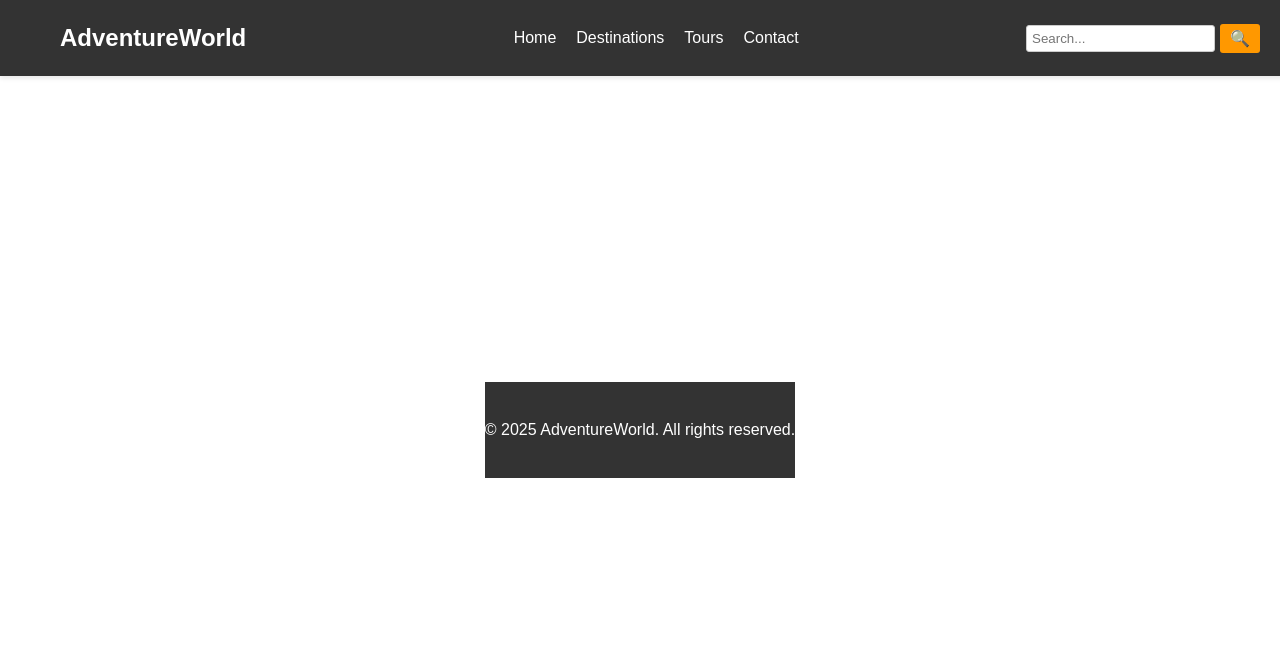
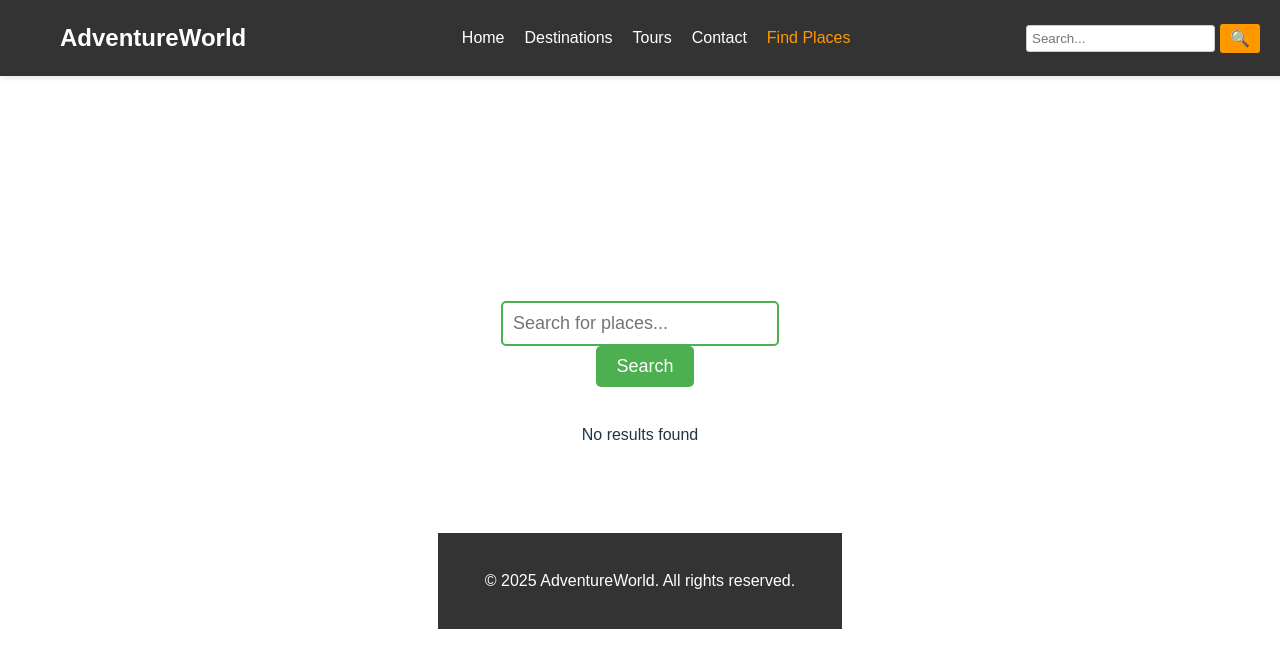
Before and after one commit to AhanafTahmid/AdventureWorld, a React (Vite) app: page /places in a window 1280 px wide. Shown: the top 668 px of the page. Built offline with nearby package versions, Linux system fonts and the light colour scheme.

Commit message:
adventureworld

```diff
--- a/package.json
+++ b/package.json
@@ -13,6 +13,7 @@
     "deploy": "gh-pages -d build"
   },
   "dependencies": {
+    "axios": "^1.7.9",
     "bootstrap": "^5.3.3",
     "react": "^18.3.1",
     "react-dom": "^18.3.1",
@@ -29,6 +30,6 @@
     "eslint-plugin-react-refresh": "^0.4.16",
     "gh-pages": "^6.3.0",
     "globals": "^15.14.0",
-    "vite": "^6.0.5"
+    "vite": "^6.0.11"
   }
 }
--- a/src/App.jsx
+++ b/src/App.jsx
@@ -9,6 +9,7 @@ import Cities from './components/Destinations/destinations/Cities';
 import Tours from './components/Tours/Tours';
 import Contact from './components/Contact/Contact';
 import Footer from './components/Footer/Footer';
+import Places from './components/Places/places';
 import './App.css';
 
 function App() {
@@ -25,6 +26,7 @@ function App() {
             <Route path="/destinations/cities" element={<Cities />} />
             <Route path="/tours" element={<Tours />} />
             <Route path="/contact" element={<Contact />} />
+            <Route path="/places" element={<Places />} />
           </Routes>
         </main>
         <Footer />
--- a/src/components/Navbar/Navbar.jsx
+++ b/src/components/Navbar/Navbar.jsx
@@ -28,6 +28,10 @@ function Navbar() {
           <li>
             <NavLink to="/contact" activeClassName="active">Contact</NavLink>
           </li>
+
+          <li>
+            <NavLink to="/places" activeClassName="active">Find Places</NavLink>
+          </li>
         </ul>
         <div className="search-bar">
           <input type="text" placeholder="Search..." />
--- /dev/null
+++ b/src/components/Places/places.css
@@ -0,0 +1,73 @@
+/* Container styling */
+.places-container {
+    max-width: 800px;
+    margin: 50px auto;
+    padding: 20px;
+    text-align: center;
+    font-family: Arial, sans-serif;
+  }
+
+  /* Search bar styling */
+  .search-input {
+    width: 70%;
+    padding: 10px;
+    font-size: 18px;
+    border: 2px solid #4CAF50;
+    border-radius: 5px;
+    outline: none;
+  }
+
+  .search-button {
+    padding: 10px 20px;
+    font-size: 18px;
+    background-color: #4CAF50;
+    color: white;
+    border: none;
+    border-radius: 5px;
+    margin-left: 10px;
+    cursor: pointer;
+  }
+
+  .search-button:hover {
+    background-color: #45a049;
+  }
+
+  /* Place card styling */
+  .places-list {
+    display: flex;
+    flex-wrap: wrap;
+    gap: 20px;
+    justify-content: center;
+    margin-top: 20px;
+  }
+
+  .place-card {
+    width: 300px;
+    border: 1px solid #ddd;
+    border-radius: 8px;
+    overflow: hidden;
+    box-shadow: 0 4px 8px rgba(0, 0, 0, 0.1);
+    background: #fff;
+  }
+
+  .place-card img {
+    width: 100%;
+    height: 200px;
+    object-fit: cover;
+  }
+
+  .place-info {
+    padding: 15px;
+  }
+
+  .place-info h3 {
+    margin: 0;
+    font-size: 20px;
+    color: #333;
+  }
+
+  .place-info p {
+    margin: 5px 0;
+    font-size: 16px;
+    color: #666;
+  }
--- /dev/null
+++ b/src/components/Places/places.jsx
@@ -0,0 +1,70 @@
+import React, { useState } from 'react';
+import axios from 'axios';
+import './places.css';
+
+function Places() {
+  const [query, setQuery] = useState('');
+  const [places, setPlaces] = useState([]);
+  const [loading, setLoading] = useState(false);
+
+  const unsplashAPI = "https://api.unsplash.com/search/photos";
+  const unsplashAccessKey = "lKDbn2QoVoQYCBEq3t6PEtdBJf4WHzsTojJ8PTlz62E";  // Replace with your actual Unsplash key
+
+  const handleSearch = async () => {
+    if (!query) return;
+    setLoading(true);
+
+    try {
+      const imageResponse = await axios.get(unsplashAPI, {
+        params: {
+          query: query,
+          client_id: unsplashAccessKey,
+          per_page: 5,
+        },
+      });
+
+      const placesData = imageResponse.data.results.map((image) => ({
+        name: image.alt_description || 'Unknown',
+        image: image.urls.small,
+      }));
+
+      setPlaces(placesData);
+    } catch (error) {
+      console.error("Error fetching places:", error);
+    }
+
+    setLoading(false);
+  };
+
+  return (
+    <div className="places-container">
+      <input
+        type="text"
+        className="search-input"
+        value={query}
+        onChange={(e) => setQuery(e.target.value)}
+        placeholder="Search for places..."
+      />
+      <button className="search-button" onClick={handleSearch}>Search</button>
+
+      {loading && <p>Loading...</p>}
+
+      <div className="places-list">
+        {places.length > 0 ? (
+          places.map((place, index) => (
+            <div key={index} className="place-card">
+              <img className="place-image" src={place.image} alt={place.name} />
+              <div className="place-info">
+                <h3>{place.name}</h3>
+              </div>
+            </div>
+          ))
+        ) : (
+          <p>No results found</p>
+        )}
+      </div>
+    </div>
+  );
+}
+
+export default Places;
```
Also changed, not shown: 1 other file (tests, documents, lock files or other folders).
